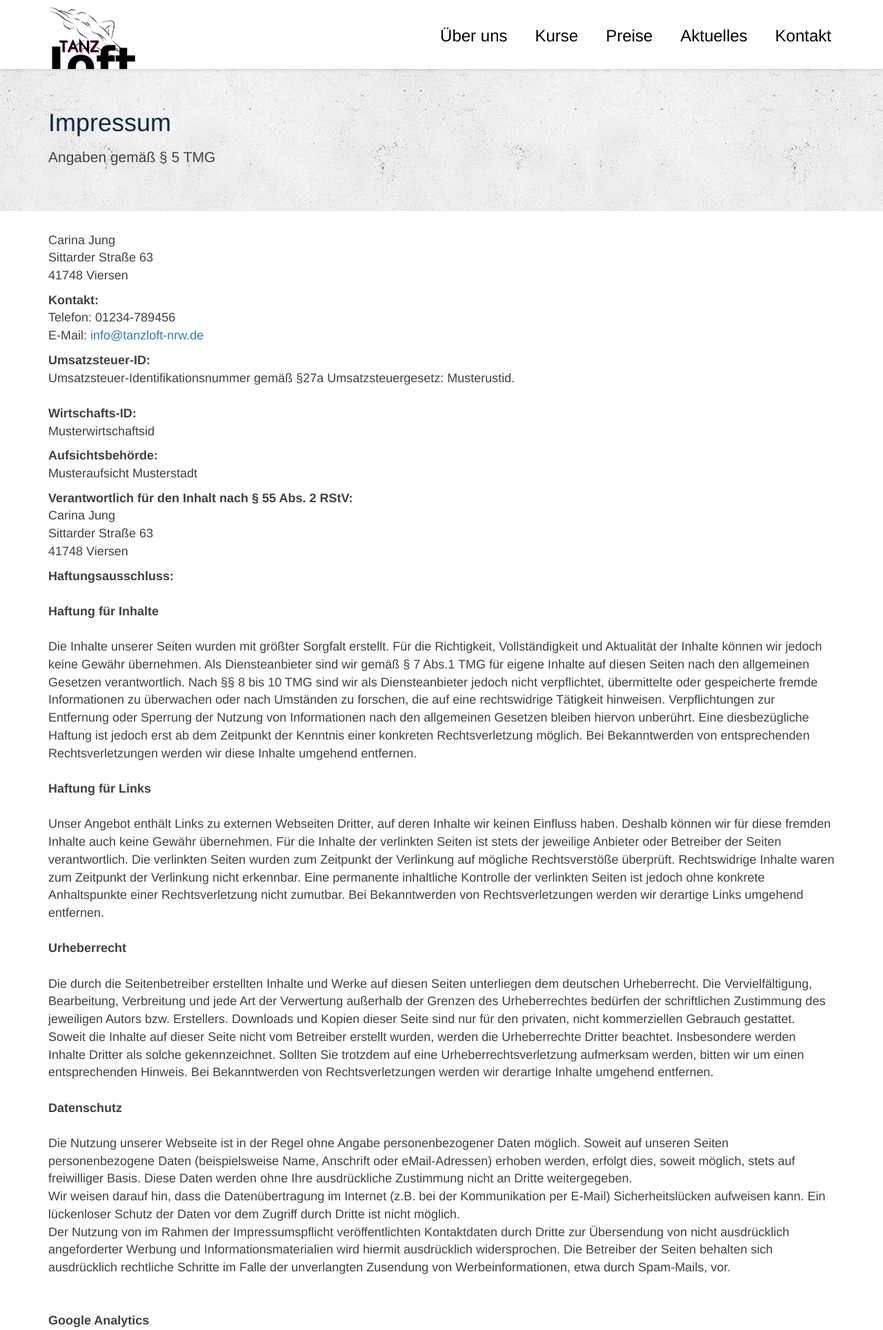
After one commit to broexkesthier/test, a PHP site: page /impressum.php in a window 1280 px wide. The commit adds this page. Shown: the top 1928 px of the page at 69% size. Run offline with PHP 8.4, Linux system fonts and the light colour scheme; some libraries are stand-ins or nearby versions.

Commit message:
Impressum angelegt und verlink

```diff
--- a/footer.php
+++ b/footer.php
@@ -50,7 +50,7 @@
             </section>
             <section>
                 <div class="container">
-                    <p>&copy; 2015 Tanzloft NRW | <a href="#">Impressum</a></p>
+                    <p>&copy; 2015 Tanzloft NRW | <a href="<?=BASE?>impressum.php">Impressum</a></p>
                 </div>
             </section>
         </footer>
--- /dev/null
+++ b/impressum.php
@@ -0,0 +1,33 @@
+<?php include 'head.php'; ?>
+
+    <section class="jumbotron">
+    	<div class="container">
+    		<div class="row">
+                <div class="col-md-5">
+			        <h2>Impressum</h2>
+			        <p>Angaben gemäß § 5 TMG</p>
+		    	</div>
+	    	</div>
+    	</div>
+    </section>
+    <section>
+        <div class="container content">
+            <div class='impressum'>
+                <p>Carina Jung<br>Sittarder Straße 63<br>41748 Viersen<br></p>
+                <p><strong>Kontakt:</strong><br>Telefon: 01234-789456<br>E-Mail: <a href='mailto:info@tanzloft-nrw.de'>info@tanzloft-nrw.de</a></br></p>
+                <p><strong>Umsatzsteuer-ID: </strong><br>Umsatzsteuer-Identifikationsnummer gemäß §27a Umsatzsteuergesetz: Musterustid.<br><br><strong>Wirtschafts-ID: </strong><br>Musterwirtschaftsid<br></p>
+                <p><strong>Aufsichtsbehörde:</strong><br>Musteraufsicht Musterstadt<br></p><p><strong>Verantwortlich für den Inhalt nach § 55 Abs. 2 RStV:</strong><br>Carina Jung<br>Sittarder Straße 63<br>41748 Viersen<br></p>
+                <p><strong>Haftungsausschluss: </strong><br><br><strong>Haftung für Inhalte</strong><br><br>
+                Die Inhalte unserer Seiten wurden mit größter Sorgfalt erstellt. Für die Richtigkeit, Vollständigkeit und Aktualität der Inhalte können wir jedoch keine Gewähr übernehmen. Als Diensteanbieter sind wir gemäß § 7 Abs.1 TMG für eigene Inhalte auf diesen Seiten nach den allgemeinen Gesetzen verantwortlich. Nach §§ 8 bis 10 TMG sind wir als Diensteanbieter jedoch nicht verpflichtet, übermittelte oder gespeicherte fremde Informationen zu überwachen oder nach Umständen zu forschen, die auf eine rechtswidrige Tätigkeit hinweisen. Verpflichtungen zur Entfernung oder Sperrung der Nutzung von Informationen nach den allgemeinen Gesetzen bleiben hiervon unberührt. Eine diesbezügliche Haftung ist jedoch erst ab dem Zeitpunkt der Kenntnis einer konkreten Rechtsverletzung möglich. Bei Bekanntwerden von entsprechenden Rechtsverletzungen werden wir diese Inhalte umgehend entfernen.<br><br><strong>Haftung für Links</strong><br><br>
+                Unser Angebot enthält Links zu externen Webseiten Dritter, auf deren Inhalte wir keinen Einfluss haben. Deshalb können wir für diese fremden Inhalte auch keine Gewähr übernehmen. Für die Inhalte der verlinkten Seiten ist stets der jeweilige Anbieter oder Betreiber der Seiten verantwortlich. Die verlinkten Seiten wurden zum Zeitpunkt der Verlinkung auf mögliche Rechtsverstöße überprüft. Rechtswidrige Inhalte waren zum Zeitpunkt der Verlinkung nicht erkennbar. Eine permanente inhaltliche Kontrolle der verlinkten Seiten ist jedoch ohne konkrete Anhaltspunkte einer Rechtsverletzung nicht zumutbar. Bei Bekanntwerden von Rechtsverletzungen werden wir derartige Links umgehend entfernen.<br><br><strong>Urheberrecht</strong><br><br>
+                Die durch die Seitenbetreiber erstellten Inhalte und Werke auf diesen Seiten unterliegen dem deutschen Urheberrecht. Die Vervielfältigung, Bearbeitung, Verbreitung und jede Art der Verwertung außerhalb der Grenzen des Urheberrechtes bedürfen der schriftlichen Zustimmung des jeweiligen Autors bzw. Erstellers. Downloads und Kopien dieser Seite sind nur für den privaten, nicht kommerziellen Gebrauch gestattet. Soweit die Inhalte auf dieser Seite nicht vom Betreiber erstellt wurden, werden die Urheberrechte Dritter beachtet. Insbesondere werden Inhalte Dritter als solche gekennzeichnet. Sollten Sie trotzdem auf eine Urheberrechtsverletzung aufmerksam werden, bitten wir um einen entsprechenden Hinweis. Bei Bekanntwerden von Rechtsverletzungen werden wir derartige Inhalte umgehend entfernen.<br><br><strong>Datenschutz</strong><br><br>
+                Die Nutzung unserer Webseite ist in der Regel ohne Angabe personenbezogener Daten möglich. Soweit auf unseren Seiten personenbezogene Daten (beispielsweise Name, Anschrift oder eMail-Adressen) erhoben werden, erfolgt dies, soweit möglich, stets auf freiwilliger Basis. Diese Daten werden ohne Ihre ausdrückliche Zustimmung nicht an Dritte weitergegeben. <br>
+                Wir weisen darauf hin, dass die Datenübertragung im Internet (z.B. bei der Kommunikation per E-Mail) Sicherheitslücken aufweisen kann. Ein lückenloser Schutz der Daten vor dem Zugriff durch Dritte ist nicht möglich. <br>
+                Der Nutzung von im Rahmen der Impressumspflicht veröffentlichten Kontaktdaten durch Dritte zur Übersendung von nicht ausdrücklich angeforderter Werbung und Informationsmaterialien wird hiermit ausdrücklich widersprochen. Die Betreiber der Seiten behalten sich ausdrücklich rechtliche Schritte im Falle der unverlangten Zusendung von Werbeinformationen, etwa durch Spam-Mails, vor.<br>
+                <br><br><strong>Google Analytics</strong><br><br>
+                Diese Website benutzt Google Analytics, einen Webanalysedienst der Google Inc. (''Google''). Google Analytics verwendet sog. ''Cookies'', Textdateien, die auf Ihrem Computer gespeichert werden und die eine Analyse der Benutzung der Website durch Sie ermöglicht. Die durch den Cookie erzeugten Informationen über Ihre Benutzung diese Website (einschließlich Ihrer IP-Adresse) wird an einen Server von Google in den USA übertragen und dort gespeichert. Google wird diese Informationen benutzen, um Ihre Nutzung der Website auszuwerten, um Reports über die Websiteaktivitäten für die Websitebetreiber zusammenzustellen und um weitere mit der Websitenutzung und der Internetnutzung verbundene Dienstleistungen zu erbringen. Auch wird Google diese Informationen gegebenenfalls an Dritte übertragen, sofern dies gesetzlich vorgeschrieben oder soweit Dritte diese Daten im Auftrag von Google verarbeiten. Google wird in keinem Fall Ihre IP-Adresse mit anderen Daten der Google in Verbindung bringen. Sie können die Installation der Cookies durch eine entsprechende Einstellung Ihrer Browser Software verhindern; wir weisen Sie jedoch darauf hin, dass Sie in diesem Fall gegebenenfalls nicht sämtliche Funktionen dieser Website voll umfänglich nutzen können. Durch die Nutzung dieser Website erklären Sie sich mit der Bearbeitung der über Sie erhobenen Daten durch Google in der zuvor beschriebenen Art und Weise und zu dem zuvor benannten Zweck einverstanden.</p>
+             </div>
+        </div>
+    </section>
+
+<?php include 'footer.php'; ?>
```
